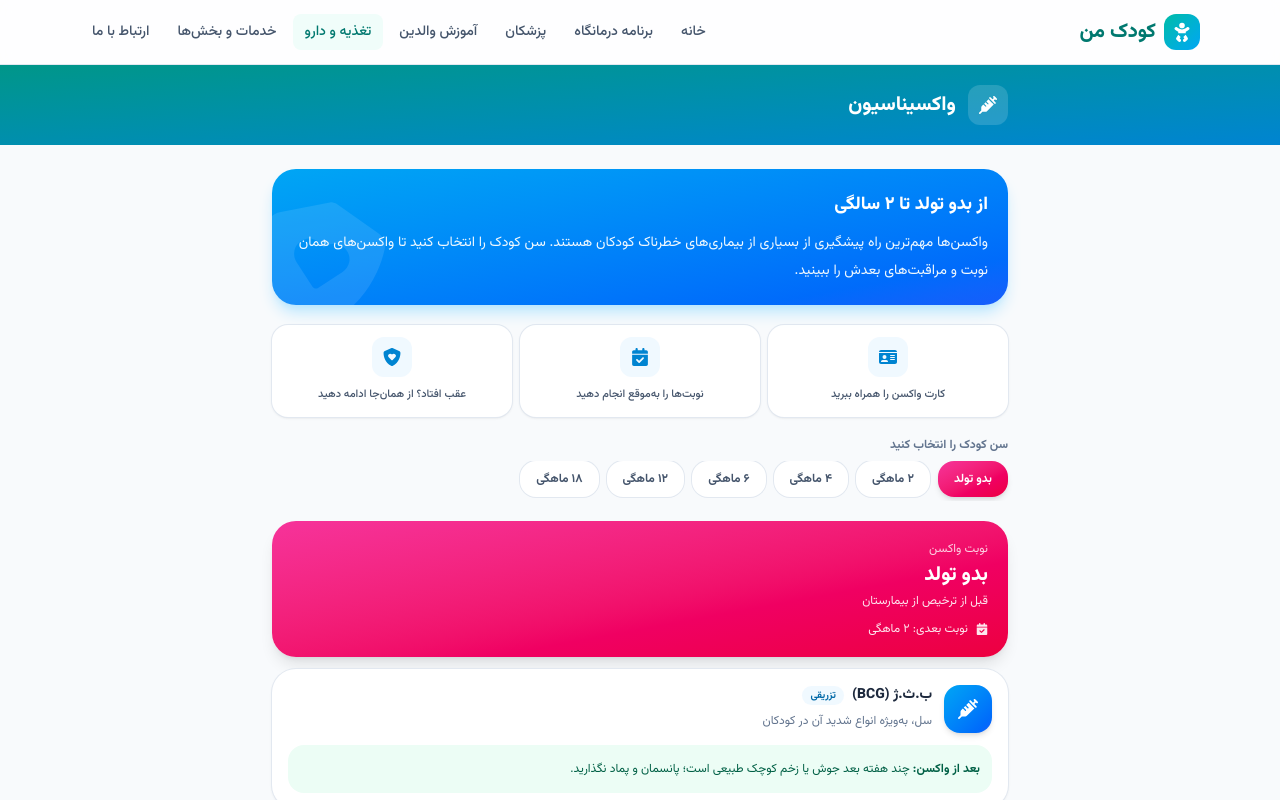
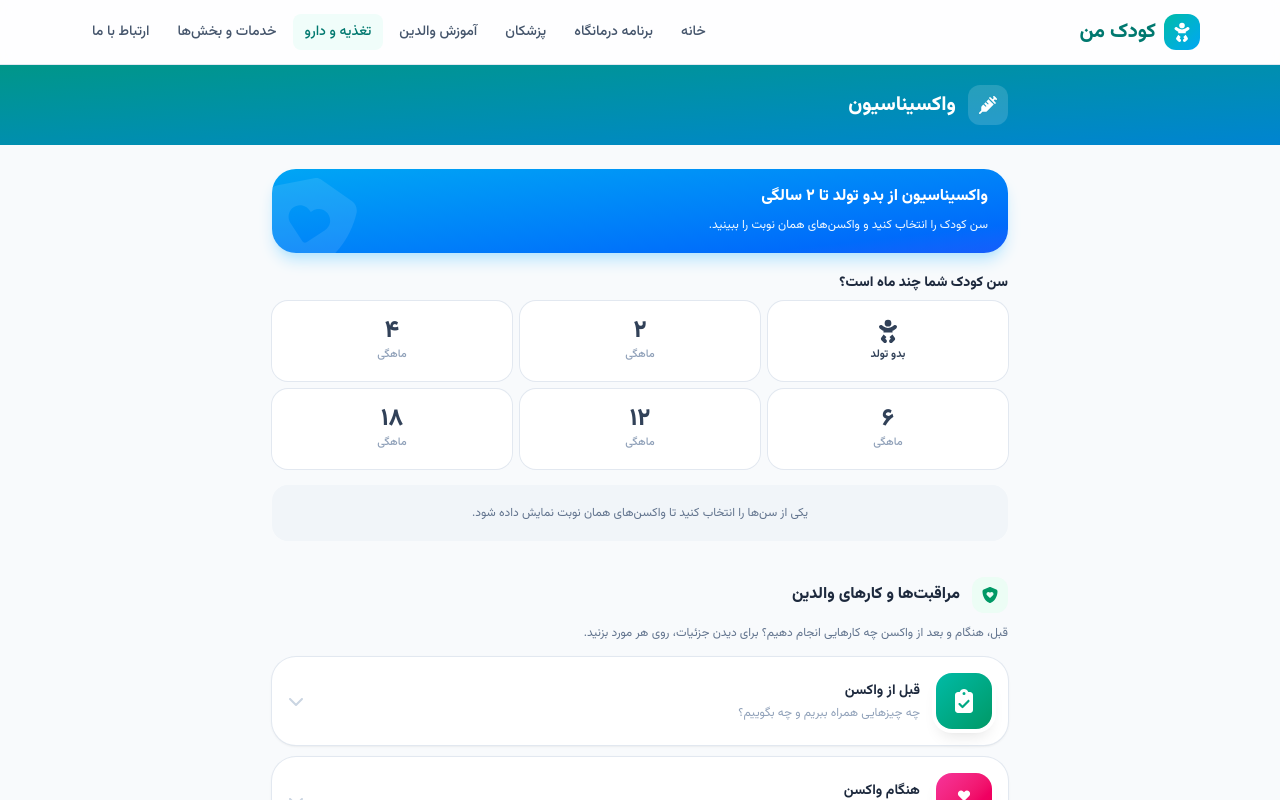
Before and after one commit to mohsenjamalpoor/kodak-man, a Next.js app: page /nutrition/vaccination in a window 1280 px wide. Shown: the top 800 px of the page. Built offline with nearby package versions, Linux system fonts and the light colour scheme.

Commit message:
edit vaccinetion ver new

```diff
--- a/src/app/nutrition/vaccination/page.js
+++ b/src/app/nutrition/vaccination/page.js
@@ -1,9 +1,4 @@
-import {
-  FaSyringe,
-  FaShieldHeart,
-  FaIdCard,
-  FaCalendarCheck,
-} from "react-icons/fa6";
+import { FaSyringe, FaShieldHeart } from "react-icons/fa6";
 import PageHeader from "@/components/PageHeader";
 import InfoCard, { SectionTitle } from "@/components/InfoCard";
 import VaccineSchedule from "@/components/VaccineSchedule";
@@ -11,49 +6,22 @@ import { careCards } from "@/data/vaccines";
 
 export const metadata = { title: "واکسیناسیون" };
 
-const facts = [
-  { icon: FaIdCard, text: "کارت واکسن را همراه ببرید" },
-  { icon: FaCalendarCheck, text: "نوبت‌ها را به‌موقع انجام دهید" },
-  { icon: FaShieldHeart, text: "عقب افتاد؟ از همان‌جا ادامه دهید" },
-];
-
 export default function VaccinationPage() {
   return (
     <>
       <PageHeader icon={FaSyringe} title="واکسیناسیون" />
 
       <div className="mx-auto max-w-3xl space-y-5 px-4 py-6">
-        {/* معرفی */}
-        <section className="relative overflow-hidden rounded-3xl bg-linear-to-br from-sky-500 to-blue-600 p-5 text-white shadow-lg shadow-sky-200">
-          <FaShieldHeart className="pointer-events-none absolute -bottom-6 -left-4 rotate-12 text-9xl text-white/10" />
-          <div className="relative">
-            <h2 className="text-lg font-extrabold leading-8">
-              از بدو تولد تا ۲ سالگی
-            </h2>
-            <p className="mt-2 text-sm leading-7 text-sky-50">
-              واکسن‌ها مهم‌ترین راه پیشگیری از بسیاری از بیماری‌های خطرناک
-              کودکان هستند. سن کودک را انتخاب کنید تا واکسن‌های همان نوبت و
-              مراقبت‌های بعدش را ببینید.
-            </p>
-          </div>
+        {/* معرفی کوتاه */}
+        <section className="relative overflow-hidden rounded-3xl bg-linear-to-br from-sky-500 to-blue-600 px-5 py-4 text-white shadow-lg shadow-sky-200">
+          <FaShieldHeart className="pointer-events-none absolute -bottom-5 -left-3 rotate-12 text-8xl text-white/10" />
+          <h2 className="relative text-base font-extrabold">
+            واکسیناسیون از بدو تولد تا ۲ سالگی
+          </h2>
+          <p className="relative mt-1 text-xs leading-6 text-sky-50">
+            سن کودک را انتخاب کنید و واکسن‌های همان نوبت را ببینید.
+          </p>
         </section>
-
-        {/* نکته‌های سریع */}
-        <div className="grid grid-cols-3 gap-2">
-          {facts.map(({ icon: Icon, text }) => (
-            <div
-              key={text}
-              className="flex flex-col items-center gap-2 rounded-2xl bg-white p-3 text-center shadow-sm ring-1 ring-slate-200"
-            >
-              <span className="grid h-10 w-10 place-items-center rounded-xl bg-sky-50 text-lg text-sky-600">
-                <Icon />
-              </span>
-              <p className="text-[11px] font-medium leading-5 text-slate-600">
-                {text}
-              </p>
-            </div>
-          ))}
-        </div>
 
         {/* برنامه واکسن */}
         <VaccineSchedule />
--- a/src/components/VaccineSchedule.js
+++ b/src/components/VaccineSchedule.js
@@ -1,12 +1,8 @@
 "use client";
-import { useState } from "react";
-import {
-  FaSyringe,
-  FaDroplet,
-  FaCircleCheck,
-  FaCalendarCheck,
-} from "react-icons/fa6";
+import { useEffect, useRef, useState } from "react";
+import { FaSyringe, FaDroplet, FaBaby, FaChevronDown } from "react-icons/fa6";
 import { schedule, vaccineInfo } from "@/data/vaccines";
+import { faNum } from "@/lib/utils";
 
 const meta = {
   bcg: {
@@ -39,80 +35,116 @@ const meta = {
   dtp: { oral: false, tip: "درد و تورم محل تزریق و تب خفیف گذراست." },
 };
 
-const order = [
-  "bcg",
-  "hepb",
-  "opv",
-  "ipv",
-  "penta",
-  "rota",
-  "pcv",
-  "measles",
-  "mmr",
-  "dtp",
-];
+function AgeButton({ s, active, onClick }) {
+  const m = s.age.match(/^(\S+)\s+ماهگی$/);
+  return (
+    <button
+      aria-pressed={active}
+      aria-expanded={active}
+      onClick={onClick}
+      className={`flex h-20 flex-col items-center justify-center rounded-2xl transition active:scale-95 ${
+        active
+          ? `bg-linear-to-br ${s.color} text-white shadow-lg`
+          : "bg-white text-slate-700 ring-1 ring-slate-200"
+      }`}
+    >
+      {m ? (
+        <>
+          <span className="text-2xl font-extrabold leading-none">{m[1]}</span>
+          <span
+            className={`mt-1 text-[11px] font-medium ${
+              active ? "text-white/90" : "text-slate-400"
+            }`}
+          >
+            ماهگی
+          </span>
+        </>
+      ) : (
+        <>
+          <FaBaby className="text-2xl" />
+          <span className="mt-1 text-[11px] font-bold">بدو تولد</span>
+        </>
+      )}
+    </button>
+  );
+}
 
 export default function VaccineSchedule() {
-  const [idx, setIdx] = useState(0);
-  const cur = schedule[idx];
-  const next = schedule[idx + 1];
+  const [idx, setIdx] = useState(null); // null = بسته
+  const [open, setOpen] = useState(null);
+  const panelRef = useRef(null);
+  const cur = idx != null ? schedule[idx] : null;
+
+  // لمس سن: باز می‌شود؛ لمس دوباره همان سن: بسته می‌شود
+  const pick = (i) => {
+    setIdx((prev) => (prev === i ? null : i));
+    setOpen(null);
+  };
+
+  // بعد از باز شدن، تا محتوا اسکرول می‌کند (روی موبایل)
+  useEffect(() => {
+    if (idx != null && panelRef.current) {
+      panelRef.current.scrollIntoView({ behavior: "smooth", block: "nearest" });
+    }
+  }, [idx]);
 
   return (
-    <div className="space-y-5">
+    <div className="space-y-4">
       {/* انتخاب سن */}
       <div>
-        <p className="mb-2 text-xs font-bold text-slate-500">
-          سن کودک را انتخاب کنید
+        <p className="mb-2 text-sm font-extrabold text-slate-800">
+          سن کودک شما چند ماه است؟
         </p>
-        <div
-          role="tablist"
-          className="-mx-4 flex gap-2 overflow-x-auto px-4 pb-1 scrollbar-none"
-        >
+        <div className="grid grid-cols-3 gap-2">
           {schedule.map((s, i) => (
-            <button
+            <AgeButton
               key={s.age}
-              role="tab"
-              aria-selected={i === idx}
-              onClick={() => setIdx(i)}
-              className={`shrink-0 rounded-2xl px-4 py-2.5 text-xs font-bold transition active:scale-95 ${
-                i === idx
-                  ? `bg-linear-to-br ${s.color} text-white shadow-md`
-                  : "bg-white text-slate-600 ring-1 ring-slate-200"
-              }`}
-            >
-              {s.age}
-            </button>
+              s={s}
+              active={i === idx}
+              onClick={() => pick(i)}
+            />
           ))}
         </div>
       </div>
 
-      {/* واکسن‌های این سن */}
-      <section>
-        <div
-          className={`mb-3 rounded-3xl bg-linear-to-br ${cur.color} p-5 text-white shadow-lg`}
-        >
-          <p className="text-xs text-white/80">نوبت واکسن</p>
-          <h3 className="mt-1 text-xl font-extrabold">{cur.age}</h3>
-          {cur.sub && <p className="mt-1 text-xs text-white/90">{cur.sub}</p>}
-          {next && (
-            <p className="mt-3 flex items-center gap-2 text-xs text-white/90">
-              <FaCalendarCheck /> نوبت بعدی: {next.age}
+      {/* حالت بسته */}
+      {!cur && (
+        <p className="rounded-2xl bg-slate-100 p-4 text-center text-xs leading-6 text-slate-500">
+          یکی از سن‌ها را انتخاب کنید تا واکسن‌های همان نوبت نمایش داده شود.
         </p>
       )}
+
+      {/* واکسن‌های این سن */}
+      {cur && (
+        <section ref={panelRef} aria-live="polite" className="scroll-mb-24">
+          <div
+            className={`flex items-center justify-between rounded-t-3xl bg-linear-to-br ${cur.color} px-5 py-4 text-white`}
+          >
+            <div>
+              <h3 className="text-lg font-extrabold">{cur.age}</h3>
+              {cur.sub && (
+                <p className="mt-0.5 text-xs text-white/90">{cur.sub}</p>
+              )}
+            </div>
+            <span className="rounded-full bg-white/20 px-3 py-1 text-xs font-bold">
+              {faNum(cur.vaccines.length)} واکسن
+            </span>
           </div>
 
-        <ul className="space-y-3">
+          <ul className="divide-y divide-slate-100 overflow-hidden rounded-b-3xl bg-white shadow-sm ring-1 ring-slate-200">
             {cur.vaccines.map((k) => {
               const v = vaccineInfo[k];
               const m = meta[k];
+              const isOpen = open === k;
               return (
-              <li
-                key={k}
-                className="rounded-3xl bg-white p-4 shadow-sm ring-1 ring-slate-200"
+                <li key={k}>
+                  <button
+                    onClick={() => setOpen(isOpen ? null : k)}
+                    aria-expanded={isOpen}
+                    className="flex w-full items-center gap-3 p-4 text-right transition active:bg-slate-50"
                   >
-                <div className="flex items-start gap-3">
                     <span
-                    className={`grid h-12 w-12 shrink-0 place-items-center rounded-2xl bg-linear-to-br text-xl text-white shadow-md ${
+                      className={`grid h-11 w-11 shrink-0 place-items-center rounded-2xl bg-linear-to-br text-lg text-white shadow-md ${
                         m.oral
                           ? "from-amber-400 to-orange-500"
                           : "from-sky-500 to-blue-600"
@@ -120,13 +152,12 @@ export default function VaccineSchedule() {
                     >
                       {m.oral ? <FaDroplet /> : <FaSyringe />}
                     </span>
-                  <div className="min-w-0 flex-1">
-                    <div className="flex flex-wrap items-center gap-2">
-                      <h4 className="text-sm font-extrabold text-slate-800">
+                    <span className="min-w-0 flex-1">
+                      <span className="block text-sm font-extrabold leading-6 text-slate-800">
                         {v.name}
-                      </h4>
+                      </span>
                       <span
-                        className={`rounded-full px-2 py-0.5 text-[10px] font-bold ${
+                        className={`mt-1 inline-block rounded-full px-2 py-0.5 text-[10px] font-bold ${
                           m.oral
                             ? "bg-amber-50 text-amber-700"
                             : "bg-sky-50 text-sky-700"
@@ -134,26 +165,46 @@ export default function VaccineSchedule() {
                       >
                         {m.oral ? "خوراکی" : "تزریقی"}
                       </span>
-                    </div>
-                    <p className="mt-1 text-xs leading-6 text-slate-500">
+                    </span>
+                    <FaChevronDown
+                      className={`shrink-0 text-slate-300 transition ${
+                        isOpen ? "rotate-180" : ""
+                      }`}
+                    />
+                  </button>
+
+                  {isOpen && (
+                    <div className="space-y-3 bg-slate-50 px-4 pb-4 pt-3">
+                      <div>
+                        <p className="text-[11px] font-bold text-slate-400">
+                          برای پیشگیری از
+                        </p>
+                        <p className="mt-0.5 text-sm leading-7 text-slate-700">
                           {v.prevents}
                         </p>
+                      </div>
                       {v.note && (
-                      <p className="mt-1 text-[11px] leading-5 text-amber-700">
+                        <p className="text-[11px] leading-5 text-amber-700">
                           {v.note}
                         </p>
                       )}
-                  </div>
-                </div>
-                <p className="mt-3 rounded-2xl bg-emerald-50 p-3 text-xs leading-6 text-emerald-800">
+                      <p className="rounded-2xl bg-emerald-50 p-3 text-xs leading-6 text-emerald-800">
                         <span className="font-bold">بعد از واکسن: </span>
                         {m.tip}
                       </p>
+                    </div>
+                  )}
                 </li>
               );
             })}
           </ul>
+
+          <p className="mt-2 text-center text-[11px] text-slate-400">
+            برای دیدن توضیح هر واکسن روی آن بزنید. برای بستن، دوباره روی سن
+            بزنید.
+          </p>
         </section>
+      )}
     </div>
   );
 }
```
Lines whose indentation alone changed are shown as unchanged.
